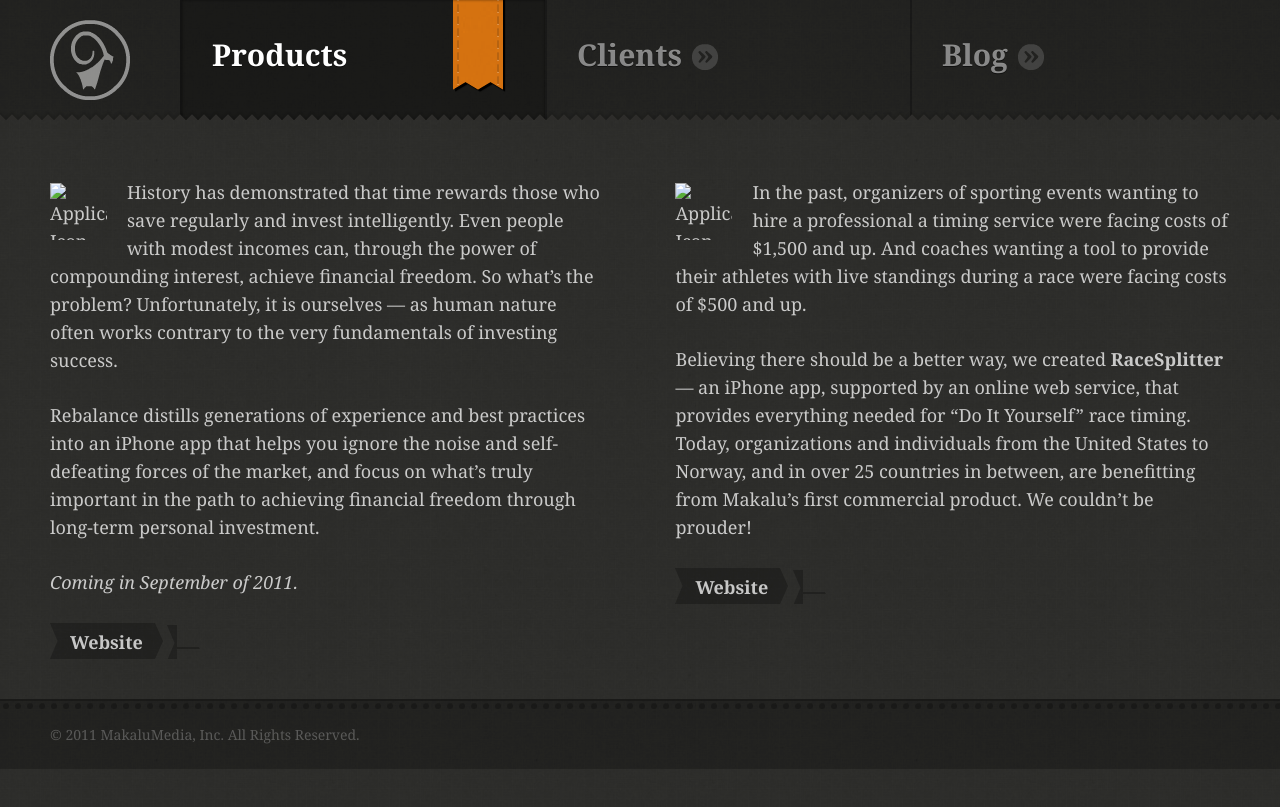
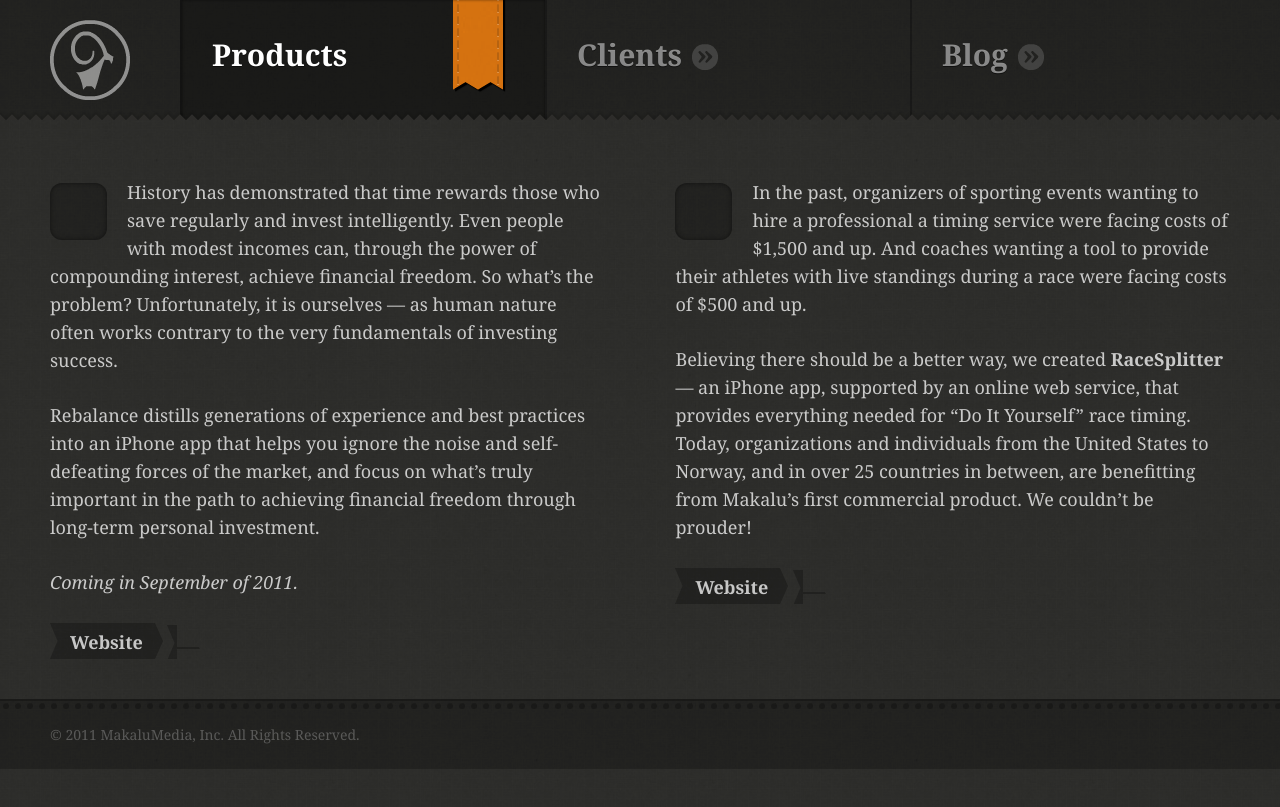
Before and after one commit to makalu/makalu.github.com, a Jekyll site: the page built from products/index.html, in a window 1280 px wide. Shown: the top 807 px of the page. Built offline with Jekyll 4.4.1, drawn with Linux system fonts in a browser that asks for light colours; nearby versions of some CDN libraries.

Commit message:
Various fixes

```diff
--- a/assets/css/makalu.css
+++ b/assets/css/makalu.css
@@ -150,13 +150,16 @@
   body > header li {
     position: relative;
     float: left;
-    height: 100%;
     width: 33%;
+    padding-bottom: 50px;
+    margin-bottom: -50px;
     color: rgba(255,255,255,.5);
     font-size: 18px;
     border-left: 2px solid rgba(0,0,0,.25); }
     body > header nav a {
       display: block;
+      padding-bottom: 50px;
+      margin-bottom: -50px;
       text-shadow: rgba(0,0,0,.5) 0 1px 0;
       color: rgba(255,255,255,.5); }
       body > header nav a strong {
@@ -256,7 +259,7 @@
       line-height: 24px; }
     #home #location ul {
       overflow: hidden;
-      margin: 0 0 0 -10px;
+      margin: 0 -126px 0 -10px;
       padding: 0;
       list-style: none; }
       #home #location li {
@@ -266,12 +269,15 @@
       #home #location li a {
         -webkit-transition: opacity .1s linear;
         display: block;
-        opacity: .5; }
+        overflow: hidden;
+        height: 90px;
+        width: 90px;
+        opacity: .5;
+        border: 5px solid rgba(255,255,255,1); }
         #home #location li a:hover {
           opacity: 1; }
       #home #location img {
-        display: block;
-        width: 100px; }
+        display: block; }
     #home #location p {
       margin: 0;
       font-size: 16px; }
@@ -397,11 +403,16 @@
     padding: 0; }
     #products article.odd {
       float: left; }
-    #products article header img {
+    #products article header .icon {
       float: left;
       width: 57px;
       height: 57px;
-      margin: 5px 20px 0 0; }
+      margin: 5px 20px 0 0;
+      box-shadow: rgba(0,0,0,.5) 0 0 5px inset;
+      border-radius: 12px;
+      background: rgba(0,0,0,.25); }
+      #products article header .icon img {
+        display: block; }
     #products article h1 {
       margin: 0; }
     #products article p {
@@ -625,7 +636,11 @@
     border-top: 1px solid rgba(0,0,0,.25);
     background-image: none !important; }
     #home > header li {
-      margin: 0; }
+      margin: 0;
+      padding-bottom: 0; }
+    body > header nav a {
+      margin: 0;
+      padding: 0 }
     body > header nav a strong {
       margin: 20px 0 20px 30px;
       font-size: 24px;
--- a/assets/js/makalu.js
+++ b/assets/js/makalu.js
@@ -1 +1,11 @@
-$(document).ready(function() {});
+$(document).ready(function() {
+  $("a[href*='http']").not("[rel='external'], [rel*=internal], [href*='" + document.location.hostname + "']").each(function() {
+    $(this).attr('rel', 'external');
+  })
+
+  // Record click-throughs to external sites
+  $("a[rel=external]").click(function(e) {
+    e.preventDefault();
+    window.open($(this).attr('href'), '_blank');
+  });
+});
--- a/blog/_posts/2011-07-31-minimum-viable-product.markdown
+++ b/blog/_posts/2011-07-31-minimum-viable-product.markdown
@@ -2,7 +2,7 @@
 layout: post
 title: Minimum Viable Products
 author: Matt Henderson
-teaser: Right now we're discussing minimum viable products.
+teaser: Our latest post is about minimum viable products.
 excerpt: Makalu is a small team of six people who, having provided client design and development services for nearly a decade, released its first own product in 2011 — “RaceSplitter,” an application for the iPhone, that changes how organizers of sporting events time their races. Our aim for the version 1.0 release of RaceSplitter was to deliver a “minimum viable product”. During the process, we discovered that our idea of a MVP differs somewhat from that of others.
 ---
 
--- a/products/_posts/2011-02-01-racesplitter.markdown
+++ b/products/_posts/2011-02-01-racesplitter.markdown
@@ -3,7 +3,7 @@
 title: RaceSplitter
 tagline: DYI Race Timing Solution
 
-icon:
+icon: /uploads/products/racesplitter/icon.png
 website: http://www.racesplitter.com/
 twitter: @racesplitter
 ---
--- a/products/index.html
+++ b/products/index.html
@@ -9,7 +9,11 @@
   <article id="{{ post.name }}" class="{% cycle 'odd', 'even' %}">
     <div class="summary">
       <header>
-        <img src="/uploads/products/{{ post.name }}/icon.png" alt="Application Icon">
+        <div class="icon">
+          {% if post.icon %}
+            <img src="/uploads/products/{{ post.name }}/icon.png" alt="Application Icon">
+          {% endif %}
+        </div>
         <h1>{{ post.title }}</h1>
         <em>{{ post.tagline }}</em>
       </header>
```
Also changed, not shown: index.html (+12 -4 lines).
